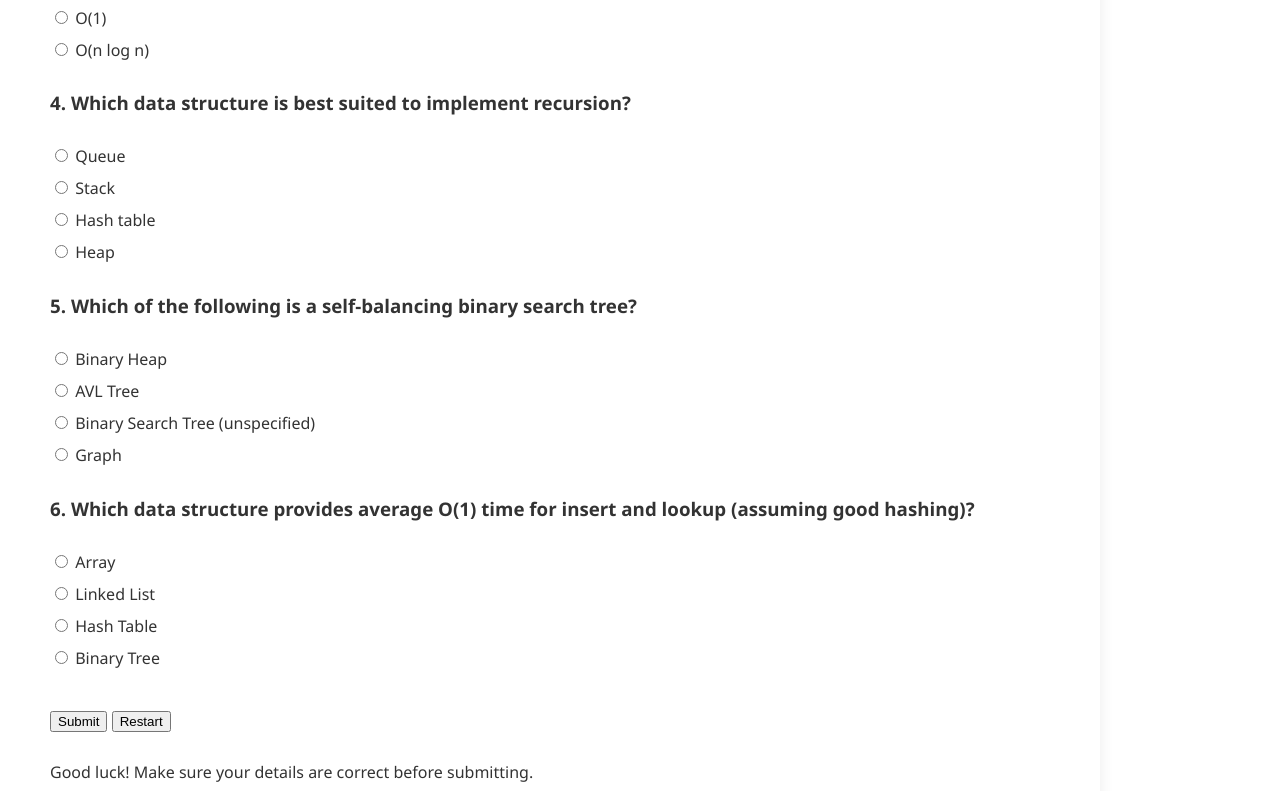
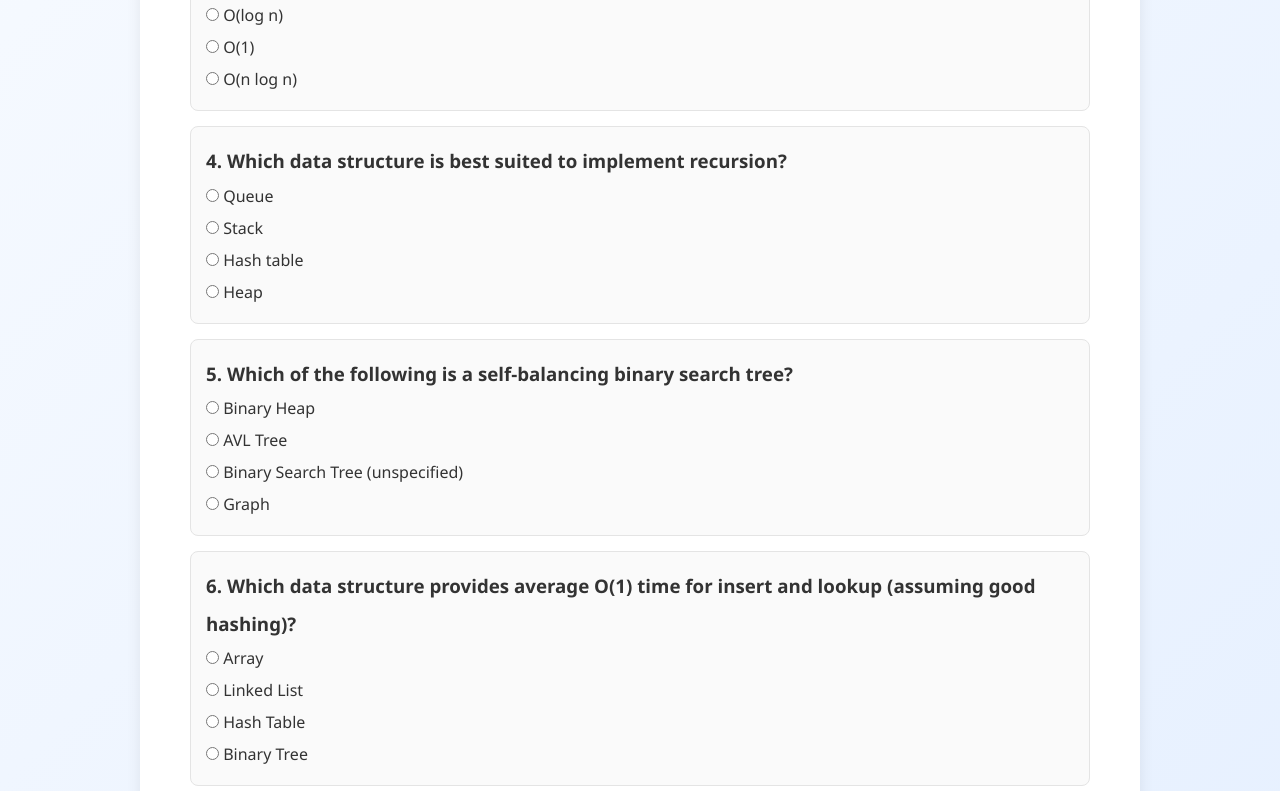
Before and after one commit to chandum55/alive, a plain HTML site: page test.html in a window 1280 px wide. Shown: the part 1450-2241 px from the top of the page. Drawn offline with Linux system fonts and the light colour scheme.

Commit message:
Update style.css

```diff
--- a/style.css
+++ b/style.css
@@ -1,4 +1,4 @@
-{
+* {
   margin: 0;
   padding: 0;
   box-sizing: border-box;
@@ -11,18 +11,7 @@ margin: 0;
   padding: 0;
   color: #333;
 
-
 }
-@media (max-width: 768px) {
-body {
-font-size: 16px;
-padding: 10px;
-}
-.container {
-flex-direction: column;
-}
-}
-
 .hero {
       height: 90vh;
       background: linear-gradient(135deg, #FFFFFF, #E6F0FF);
@@ -44,7 +33,6 @@ padding: 80px 20px;
       margin-bottom: 30px;
 
     }
-
 .content{
   font-size: medium;
   font-weight: bold;
@@ -96,7 +84,6 @@ text-align: center;
       color: #4DD0E1;
       font-weight: bold;
     }
-
 a {
   text-decoration: none;
 }
@@ -143,7 +130,6 @@ border: 0cap;
       font-size: medium;
 
     }
-
 .dropdown {
       position: relative;
       display: inline-block;
@@ -282,7 +268,7 @@ border-width: 2px;
   color:#333;
   font-size: 20px;
 }
-/result/
+/*result*/
 .result-background{
   width: 100%;
   height: 100vh;
@@ -347,7 +333,7 @@ margin-top: 20px;
   font-weight: bold;
  display: none;
 }
-/test page/
+/*test page*/
 .test-background {
     display: flex;
     justify-content: center;
@@ -391,7 +377,91 @@ select{
     width: 97%;
 }
 input[type="text"]:focus, select:focus {
+    border-color: #3498db;
+}
 
+/* Instructions Box */
+.instructions {
+    background: #ecf5ff;
+    border-left: 5px solid #3498db;
+    padding: 12px 15px;
+    margin: 20px 0;
+    border-radius: 6px;
+}
+ol{
+  margin-left: 2%;
+}
+/* MCQ Questions */
+.mcq {
+    background: #fafafa;
+    border: 1px solid #e4e4e4;
+    padding: 15px;
+    border-radius: 8px;
+    margin-bottom: 15px;
+    transition: background 0.2s;
+}
+
+.mcq:hover {
+    background: #f0f8ff;
+}
+
+/* Buttons */
+.submit-button {
+    display: flex;
+    justify-content: center;
+    gap: 15px;
+    margin-top: 20px;
+    flex-wrap: wrap;
+}
+button {
+    padding: 10px 18px;
+    border: none;
+    border-radius: 6px;
+    cursor: pointer;
+    font-weight: bold;
+    font-size: 15px;
+    transition: background 0.3s;
+}
+
+#submitBtn {
+    background: #3498db;
+    color: white;
+}
+
+#submitBtn:hover {
+    background: #2c80b4;
+}
+
+.secondary {
+    background: #95a5a6;
+    color: white;
+}
+
+.secondary:hover {
+    background: #7f8c8d;
+}
+
+/* Footer */
+footer {
+    text-align: center;
+    margin-top: 20px;
+    font-size: 16px;
+    color: #000;
+}
+
+/* Responsive Design */
+@media (max-width: 768px) {
+    .test {
+        padding: 20px;
+    }
+    .headings {
+        font-size: 22px;
+    }
+    h2 {
+        font-size: 20px;
+    }
+    table {
+        font-size: 14px;
     }
 }
 
```
Lines whose indentation alone changed are shown as unchanged.
